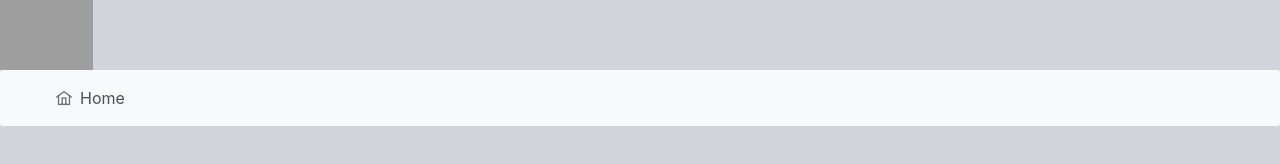
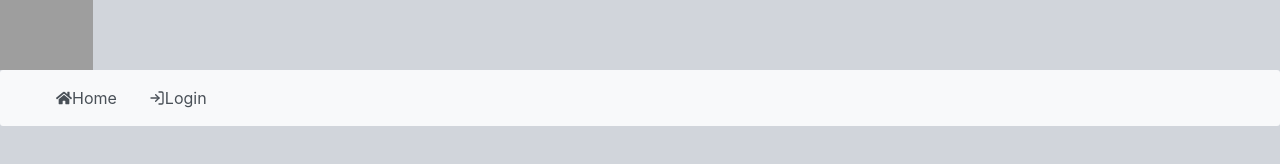
Before and after one commit to GUGALU/projeto-integrador-front, a Next.js app: page / in a window 1280 px wide. Shown: the top 164 px of the page. Built offline with nearby package versions, Linux system fonts and the light colour scheme; grey boxes are pictures that could not be loaded.

Commit message:
colocado o icone LOGIN

```diff
--- a/app/components/header/header.jsx
+++ b/app/components/header/header.jsx
@@ -1,5 +1,10 @@
 import React from 'react';
 import { Menubar } from 'primereact/menubar';
+import { LuLogIn } from "react-icons/lu";
+import { FaHome } from "react-icons/fa";
+
+
+
 
 export default function BasicDemo() {
   const IFPRItem = () => (
@@ -15,15 +20,22 @@ export default function BasicDemo() {
   const menu = [
     {
 
-      // label: <IFPRItem/>
+      //label: <IFPRItem/>
 
     },
 
     {
-      label: 'Home',
-      icon: 'pi pi-home'
-    }
+      label:'Home',
+      icon: <FaHome/>,
 
+    },
+
+    {
+      label: 'Login ',
+      icon: <LuLogIn/>,
+      className: "ml-auto",
+
+    },
 
   ];
 
@@ -32,7 +44,10 @@ export default function BasicDemo() {
     <div>
       <IFPRItem/>
       <div className="card">
-        <Menubar model={menu} />
+        <div className='justify-between ml-auto'>
+          <Menubar model={menu} className='flex-1' />
+        </div>
+
       </div>
 
     </div>
```
Also changed, not shown: 1 other file (tests, documents, lock files or other folders).
